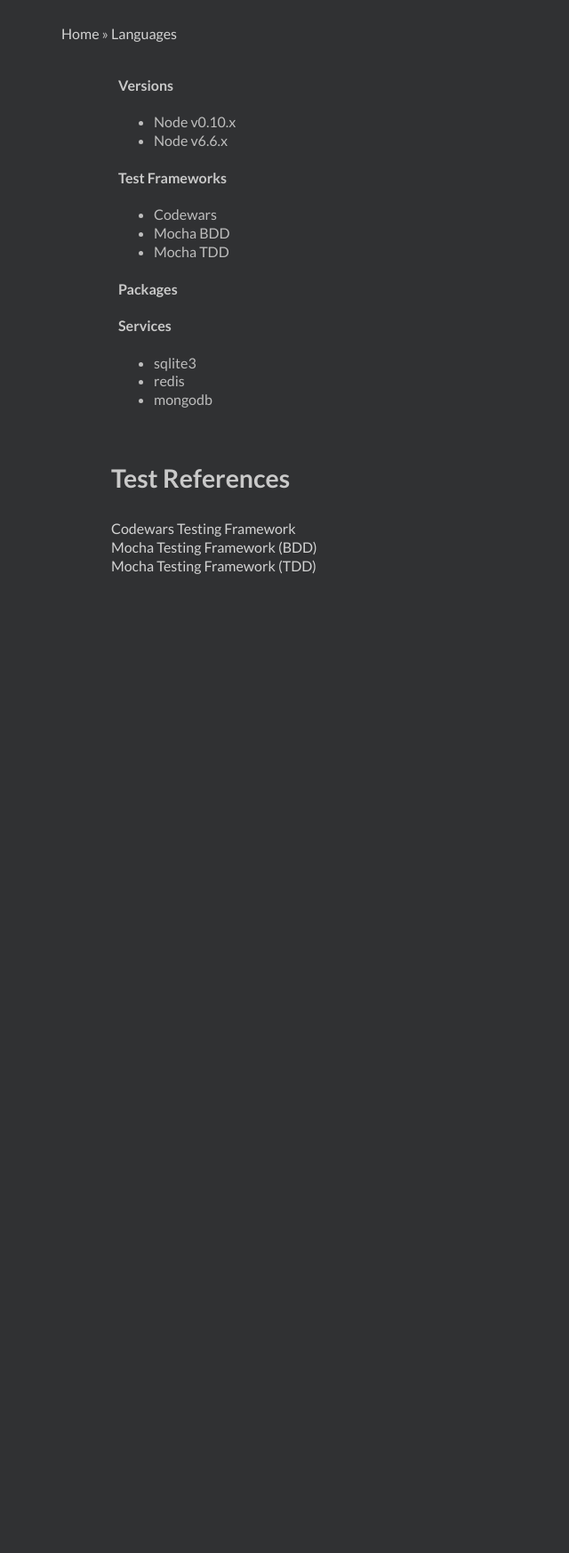
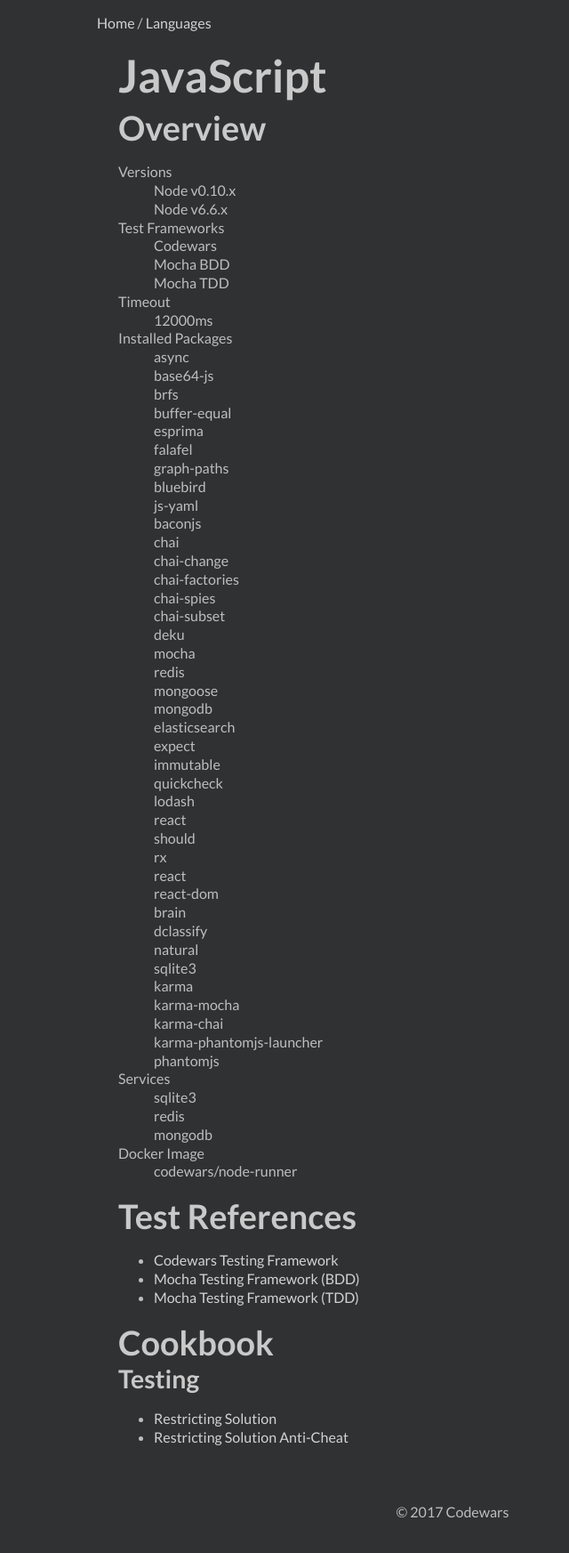
Before and after one commit to kazk/docs.codewars.com, a Jekyll site: the page built from docs/_languages/javascript.md, in a window 1280 px wide, cut to the strip 168-1926 px from the top of the page. Shown: the top 1745 px of the strip at 89% size, without its empty margins (131-771 px from the left). Built offline with Jekyll 4.4.1, drawn with Linux system fonts in a browser that asks for light colours; nearby versions of some CDN libraries; before the commit the page ends 900 px from its top, so only the background shows below that.

Commit message:
Make language pages display overview by default
The overview can be hidden by setting `page.no_overview`.
Recipes with `languages` containing the `page.language` is listed now.

```diff
--- a/docs/_languages/javascript.md
+++ b/docs/_languages/javascript.md
@@ -4,16 +4,53 @@
 versions: [Node v0.10.x, Node v6.6.x]
 tests:    [Codewars, Mocha BDD, Mocha TDD]
 
-packages: [] # TODO
+packages:
+- async
+- base64-js
+- brfs
+- buffer-equal
+- esprima
+- falafel
+- graph-paths
+- bluebird
+- js-yaml
+- baconjs
+- chai
+- chai-change
+- chai-factories
+- chai-spies
+- chai-subset
+- deku
+- mocha
+- redis
+- mongoose
+- mongodb
+- elasticsearch
+- expect
+- immutable
+- quickcheck
+- lodash
+- react
+- should
+- rx
+- react
+- react-dom
+- brain
+- dclassify
+- natural
+- sqlite3
+- karma
+- karma-mocha
+- karma-chai
+- karma-phantomjs-launcher
+- phantomjs
 
 services:
-  - sqlite3
-  - redis
-  - mongodb
+- sqlite3
+- redis
+- mongodb
 
 timeout: 12000ms
 
 runner: codewars/node-runner
 ---
-
-{% include environment-overview.html language=page.language %}
--- a/docs/_layouts/language.html
+++ b/docs/_layouts/language.html
@@ -1,32 +1,73 @@
 <!DOCTYPE html>
 <html>
-<head>
-{% include head_meta.html %}
-<title>{{ page.title }} Environment</title>
-{% include head_css.html %}
-</head>
+{% include head.html %}
 
 <body>
-  <nav class="pt4">
-		<a href="{{ "/" | relative_url }}" title="Codewars Documentation">Home</a>
-    &raquo;
-		<a href="{{ "/languages" | relative_url }}" title="Supported Languages">Languages</a>
-  </nav>
+  <header>
+    <nav class="pt1">
+      <ol class="list">
+        <li class="dib"><a href="{{ '/' | relative_url }}" title="Codewars Documentation">Home</a></li>
+        <span>/</span>
+        <li class="dib"><a href="{{ '/languages' | relative_url }}" title="Supported Languages">Languages</a></li>
+      </ol>
+    </nav>
+  </header>
 
-	<main class="pv3 ph2 center mw7">
-    {{ content | markdownify }}
-	</main>
+	<div class="ph2 center mw7">
+    <h1 class="lh-title mv1">{{ page.title }}</h1>
+    {% unless page.no_overview %}
+    <h2 class="lh-title mv0">Overview</h2>
+    <dl>
+      <dt>Versions</dt>{% for v in page.versions %}<dd>{{ v }}</dd>{% endfor %}
 
-  {% assign tests = site.test_references | where: 'language', page.language %}
-  {% if tests.size != 0 %}
-    <nav class="pb3 center mw7">
-      <h3>Test References</h3>
-      <ul class="list pl0">
-      {% for t in tests %}
-        <li><a href="{{ t.url | relative_url }}" title="{{ t.title }}">{{ t.title }}</a></li>
+      <dt>Test Frameworks</dt>
+      {% for x in page.tests %}<dd>{{ x }}</dd>{% else %}<dd>No Test Integration</dd>{% endfor %}
+
+      {% if page.timeout %}<dt>Timeout</dt><dd>{{ page.timeout }}</dd>{% endif %}
+
+      <dt>Installed Packages</dt>
+      {% for x in page.packages %}<dd>{{ x }}</dd>{% else %}<dd>None</dd>{% endfor %}
+      <dt>Services</dt>
+      {% for x in page.services %}<dd>{{ x }}</dd>{% else %}<dd>None</dd>{% endfor %}
+
+      {% if page.runner %}<dt>Docker Image</dt><dd>{{ page.runner }}</dd>{% endif %}
+    </dl>
+    {% endunless %}
+
+    {% assign text = content | strip %}
+    {% unless text == '' %}<div>{{ text | markdownify }}</div>{% endunless %}
+
+    {% assign test_refs = site.test_references | where: 'language', page.language %}
+    {% unless test_refs.size == 0 %}
+    <h2 class="mv0">Test References</h2>
+    <ul>
+    {% for t in test_refs %}
+      <li><a href="{{ t.url | relative_url }}" title="{{ t.title }}">{{ t.title }}</a></li>
+    {% endfor %}
+    </ul>
+    {% endunless %}
+
+    {% capture exp %}r.languages contains '{{ page.language }}'{% endcapture %}
+    {% assign recipes = site.recipes | where_exp: 'r', exp %}
+    {% unless recipes.size == 0 %}
+    <h2 class="mv0">Cookbook</h2>
+    {% assign gs = recipes | group_by: 'chapter' %}
+    {% for g in gs %}
+    <h3 class="mv0">{{ g.name }}</h2>
+    <ul>
+      {% assign rs = g.items | sort: 'number' %}
+      {% for r in rs %}
+      <li><a href="{{ r.url | relative_url }}" title="{{ r.title }}">{{ r.title }}</a></li>
       {% endfor %}
-      </ul>
-    </nav>
-  {% endif %}
+    </ul>
+    {% endfor %}
+    {% endunless %}
+	</div>
+
+  <footer class="w-100 dt">
+    <div class="v-mid dtc tc">
+      <p class="pv4">&copy; {{ "today" | date: "%Y" }} Codewars</p>
+    </div>
+  </footer>
 </body>
 </html>
```
